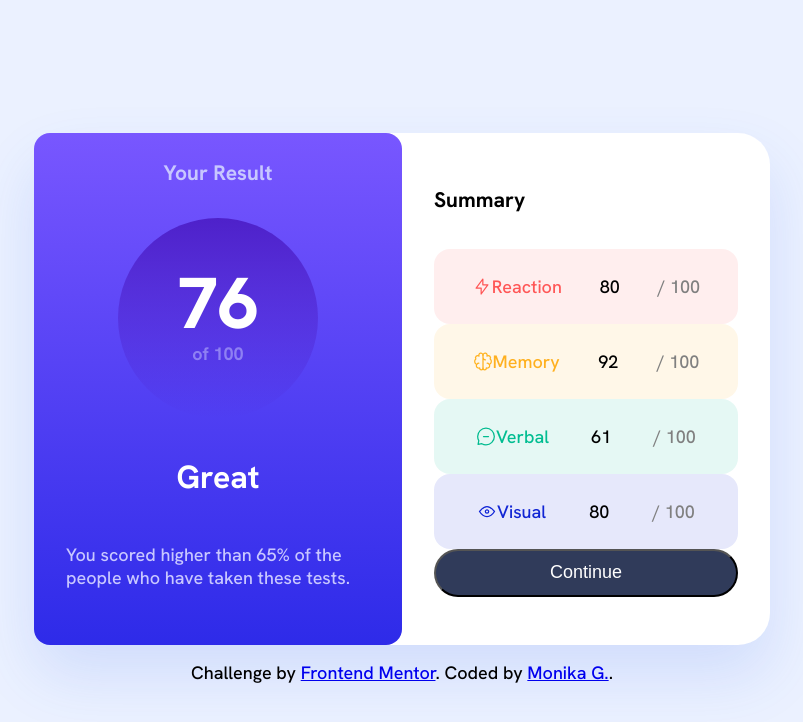
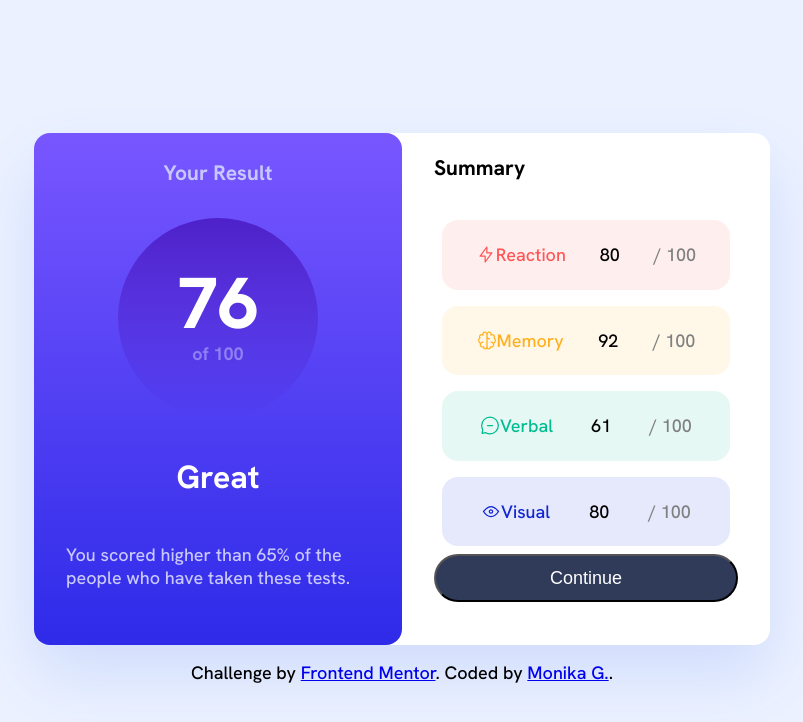
Before and after one commit to eMKa18/results-summary-component-main, a plain HTML site: page index.html in a window 1280 px wide. Shown: the whole page, without its empty margins (238-1041 px from the left). Drawn offline with Linux system fonts and the light colour scheme.

```diff
--- a/styles.css
+++ b/styles.css
@@ -157,9 +157,11 @@ div.summary-panel {
     background-color: var(--cc-clr-white);
     border-bottom-right-radius: 1rem;
     border-top-right-radius: 1rem;
-    margin: 2rem;
     display: grid;
     grid-template-columns: 1;
+    padding-left: 2rem;
+    padding-right: 2rem;
+    padding-bottom: 2rem;
 }
 
 div.reaction {
@@ -170,6 +172,7 @@ div.reaction {
     align-items: center;
     border-radius: 1rem;
     background-color: hsl(0 100% 67% / .1);
+    margin: 0.5rem;
 }
 
 div.memory {
@@ -180,6 +183,7 @@ div.memory {
     align-items: center;
     border-radius: 1rem;
     background-color: hsl(39 100% 56% / .1);
+    margin: 0.5rem;
 }
 
 div.verbal {
@@ -190,6 +194,7 @@ div.verbal {
     align-items: center;
     border-radius: 1rem;
     background-color: hsl(166 100% 37% / .1);
+    margin: 0.5rem;
 }
 
 div.visual {
@@ -200,6 +205,7 @@ div.visual {
     align-items: center;
     border-radius: 1rem;
     background-color: hsl(234 85% 45% / .1);
+    margin: 0.5rem;
 }
 
 div.summary-component {
```
Also changed, not shown: index.html (indentation only).
